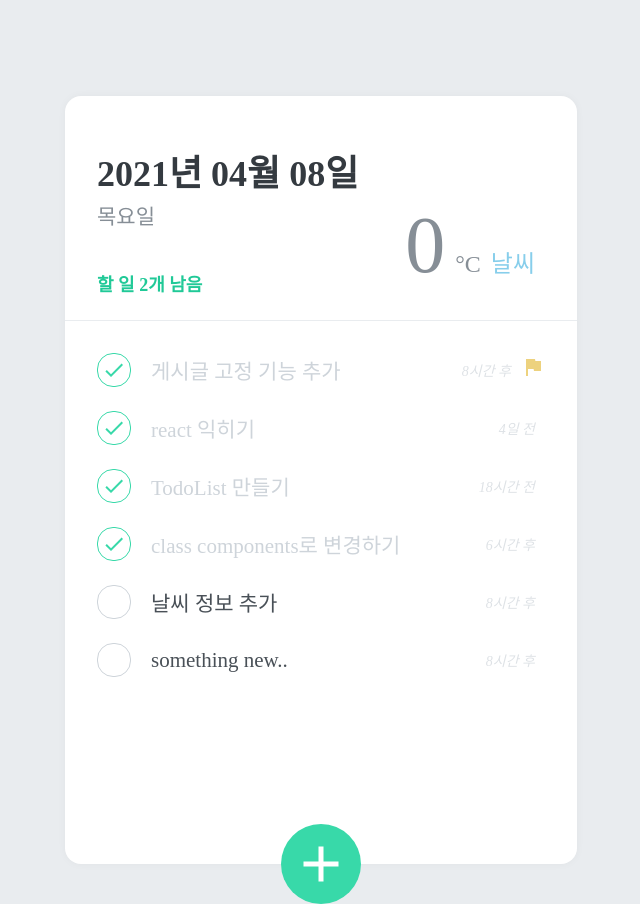
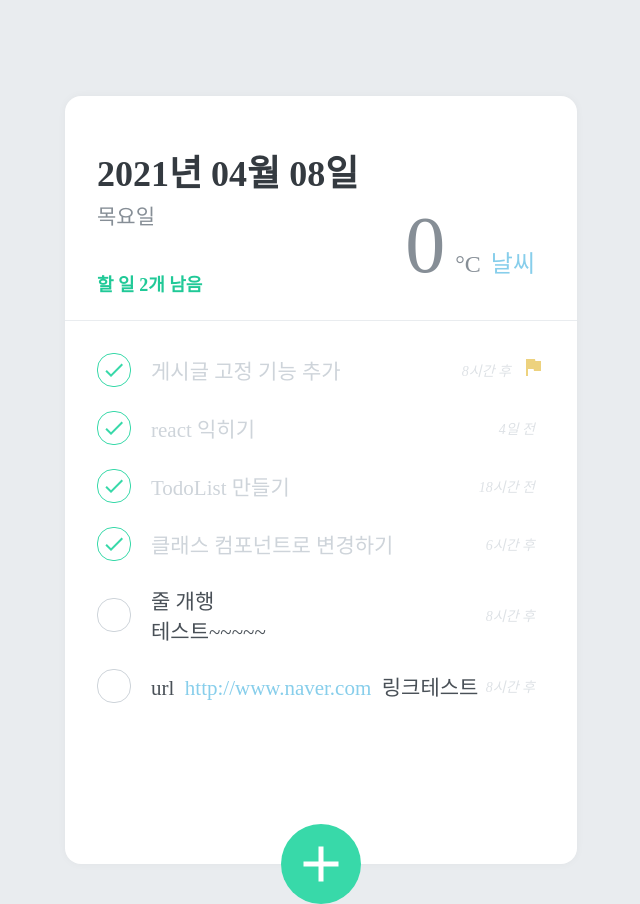
Before and after one commit to thyoondev/React-Springboot-TodoList, a React (Create React App) app: page / in a window 1280 px wide. Shown: the whole page, without its empty margins (319-959 px from the left). Built offline with nearby package versions, Linux system fonts and the light colour scheme; no server answers.

Commit message:
feat : text에 있는 url 이동, 줄 바꿈 입력

```diff
--- a/package.json
+++ b/package.json
@@ -12,6 +12,7 @@
     "react-icons": "^4.2.0",
     "react-moment": "^1.1.1",
     "react-scripts": "4.0.3",
+    "react-string-replace": "^0.4.4",
     "styled-components": "^5.2.3",
     "web-vitals": "^1.0.1"
   },
--- a/src/App.js
+++ b/src/App.js
@@ -11,7 +11,7 @@ const GlobalStyle = createGlobalStyle`
   }
 `;
 
-function App() {
+const App = () => {
   const [todoList, setTodoList] = useState([
     {
       id: 1,
@@ -29,7 +29,7 @@ function App() {
     },
     {
       id: 3,
-      text: "class components로 변경하기",
+      text: "클래스 컴포넌트로 변경하기",
       done: true,
       priority: 0,
       createdDate: 20210408122315,
@@ -43,14 +43,14 @@ function App() {
     },
     {
       id: 5,
-      text: "날씨 정보 추가",
+      text: "줄 개행 \n테스트~~~~~",
       done: false,
       priority: 0,
       createdDate: 20210408141215,
     },
     {
       id: 6,
-      text: "something new..",
+      text: "url http://www.naver.com 링크테스트",
       done: false,
       priority: 0,
       createdDate: 20210408142515,
@@ -124,5 +124,5 @@ function App() {
       </TodoTemplate>
     </>
   );
-}
+};
 export default App;
--- a/src/components/TodoCreate.js
+++ b/src/components/TodoCreate.js
@@ -70,14 +70,19 @@ const InsertForm = styled.form`
   border-top: 1px solid #e9ecef;
 `;
 
-const Input = styled.input`
+const Input = styled.textarea`
   padding: 12px;
   border-radius: 4px;
   border: 1px solid #dee2e6;
   width: 100%;
+  max-width: 100%;
+  min-width: 100%;
   outline: none;
   font-size: 18px;
   box-sizing: border-box;
+  max-height: 120px;
+  min-height: 120px;
+  height: 120px;
 `;
 
 function TodoCreate(props) {
@@ -106,8 +111,7 @@ function TodoCreate(props) {
    * Form의 submit이 발생하면 app.js의 createItem 호출 후 value state 값 초기화
    * @param {*} e
    */
-  const handleWrite = (e) => {
-    e.preventDefault(); // 새로고침 방지
+  const handleWrite = () => {
     createItem({
       todo: {
         id: todos.length + 1, //배열 전체 길이에 1씩 더해 id값 만듬
@@ -127,16 +131,24 @@ function TodoCreate(props) {
    */
   const onChange = (e) => onValue(e.target.value);
 
+  const onEnterPress = (e) => {
+    if (e.keyCode == 13 && e.shiftKey == false) {
+      e.preventDefault(); // 새로고침 방지
+      handleWrite();
+    }
+  };
+
   return (
     <>
       {open && (
         <InsertFormPositioner>
-          <InsertForm onSubmit={handleWrite}>
+          <InsertForm>
             <Input
               autoFocus
               placeholder="할 일을 입력 후, Enter 를 누르세요"
               onChange={onChange}
               value={value}
+              onKeyDown={onEnterPress}
             />
           </InsertForm>
         </InsertFormPositioner>
--- a/src/components/TodoItem.js
+++ b/src/components/TodoItem.js
@@ -5,6 +5,7 @@ import styled, { css } from "styled-components";
 import { MdDone, MdDelete, MdFlag } from "react-icons/md";
 import moment from "moment";
 import "moment/locale/ko"; // 이줄 추가
+import "./testcss.css";
 
 const Remove = styled.div`
   display: flex;
@@ -80,6 +81,7 @@ const Text = styled.div`
   flex: 1;
   font-size: 21px;
   color: #495057;
+  word-break: keep-all;
   ${(props) =>
     props.done &&
     css`
@@ -97,18 +99,44 @@ const CreateDate = styled.div`
   margin-right: 10px;
 `;
 
+const ViewText = styled.div`
+  white-space: pre-wrap; //공백을 코드에 있는 그대로 표시함, 코드에 줄바꿈이 없어도 자동 줄바꿈이 됨
+`;
 function TodoItem(props) {
   const { todo, removeItem, toggleItem, pinItem } = props;
 
   //배열 오브젝트의 createdDate와 현재 날짜를 비교해 반환해줌
   let addDate = moment(todo.createdDate, "YYYYMMDDHHmmss").fromNow();
+
+  //웹 링크 처리
+  let rawString = todo.text;
+  let expUrl = new RegExp(
+    "(http|https|ftp|telnet|news|irc)://([-/.a-zA-Z0-9_~#%$?&=:200-377()]+)",
+    "gi"
+  );
+  let result = rawString.match(expUrl);
+
+  //텍스트에 htt 가 포함되면 a태그로 감싸주고 포함되어있지않으면 raw string 그대로 출력
+  const getText = () => {
+    if (todo.text.indexOf(result) !== -1) {
+      return rawString.replace(
+        result,
+        `<a href="${result}" target="_blank"> ${result} </a>`,
+        todo.text
+      );
+    } else {
+      return todo.text;
+    }
+  };
   return (
     <TodoItemBlock>
       {/* task toggle button*/}
       <CheckCircle done={todo.done} onClick={() => toggleItem(todo.id)}>
         {todo.done && <MdDone />}
       </CheckCircle>
-      <Text done={todo.done}>{todo.text}</Text>
+      <Text done={todo.done}>
+        <ViewText dangerouslySetInnerHTML={{ __html: getText() }} />
+      </Text>
       {/* createdDate text */}
       <CreateDate>{addDate}</CreateDate>
       {/* task pin button */}
--- /dev/null
+++ b/src/components/testcss.css
@@ -0,0 +1,16 @@
+a:hover {
+  text-decoration: none;
+  color: skyblue;
+}
+a:visited {
+  text-decoration: none;
+  color: skyblue;
+}
+a:hover {
+  text-decoration: none;
+  color: skyblue;
+}
+a {
+  text-decoration: none;
+  color: skyblue;
+}
```
Also changed, not shown: 1 other file (tests, documents, lock files or other folders).
